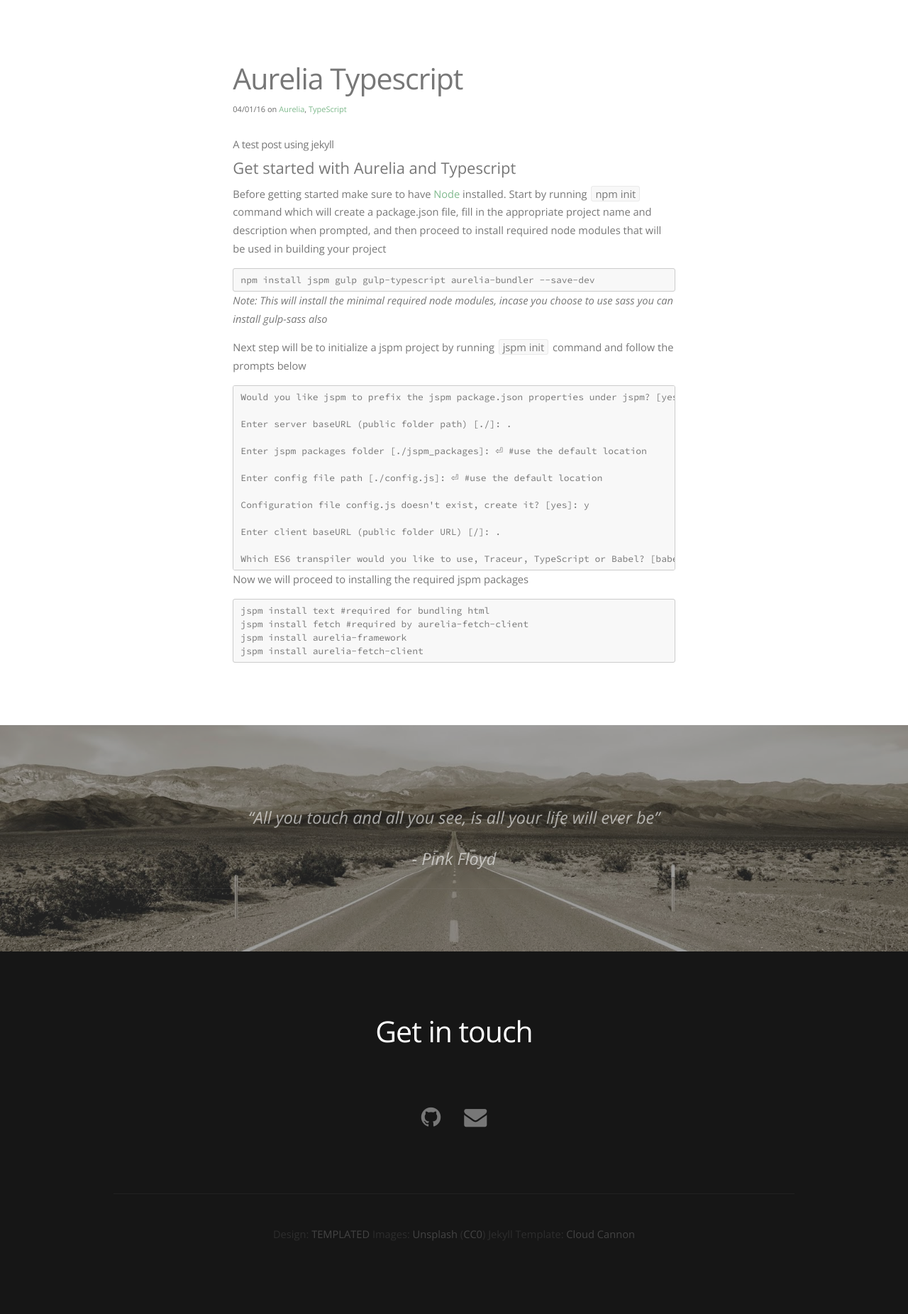
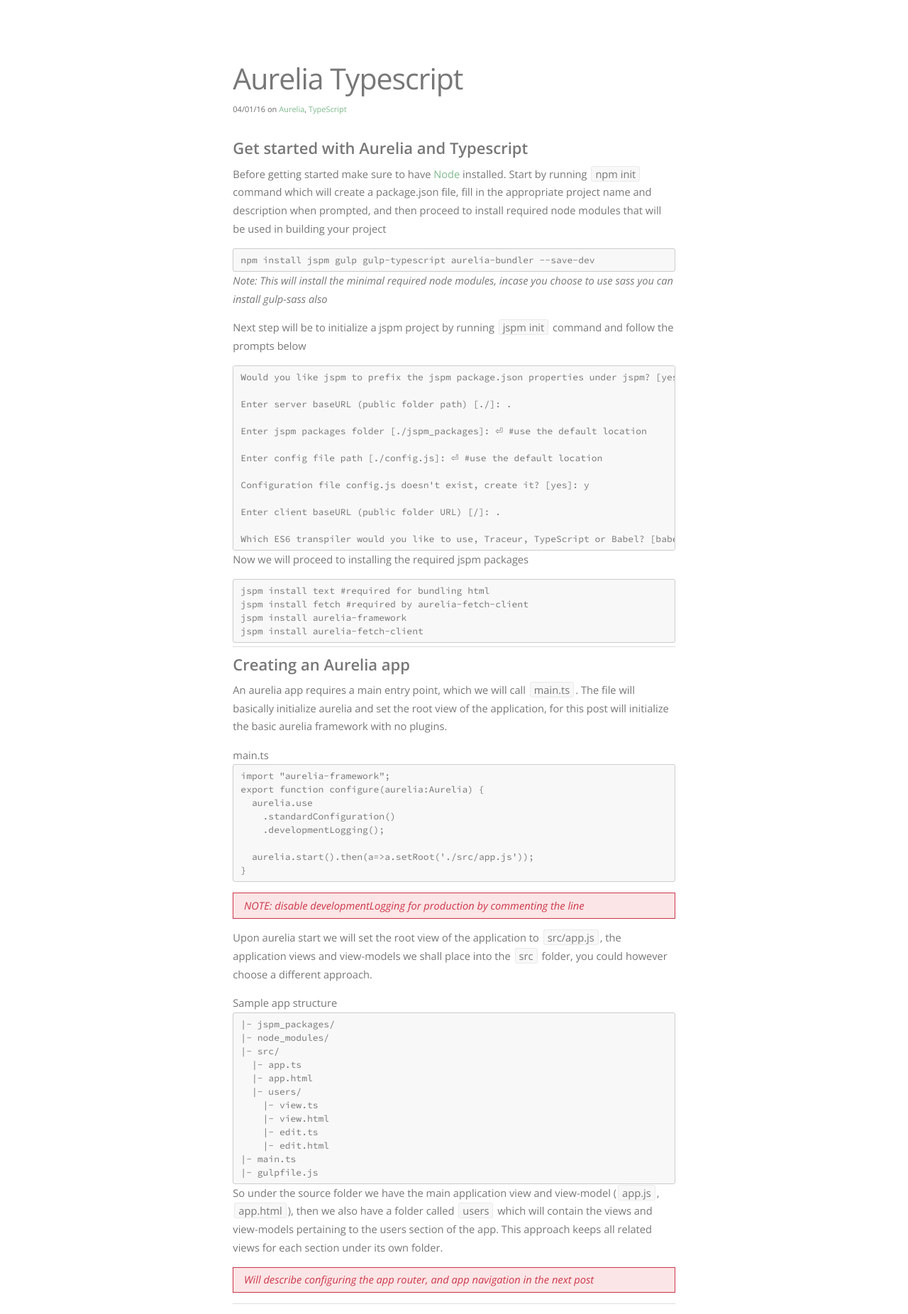
Before and after one commit to adarshpastakia/adarshpastakia.github.io, a Jekyll site: the page built from _posts/2016-04-01-aurelia-typescript.md, in a window 1280 px wide. Shown: the part 380-2232 px from the top of the page at 71% size. Built offline with Jekyll 4.4.1, drawn with Linux system fonts in a browser that asks for light colours; nearby versions of some CDN libraries; before the commit the page ends 2176 px from its top, so only the background shows below that; some of the changed text lies outside the part shown.

Commit message:
First blog post

````diff
--- a/_posts/2016-04-01-aurelia-typescript.md
+++ b/_posts/2016-04-01-aurelia-typescript.md
@@ -8,10 +8,10 @@
 
 category: aurelia
 
+excerpt: Getting started with aurelia and typescript, this post describes how to setup and bundle applications.
+
 ---
 
-A test post using jekyll
-------------------------
 
 ### Get started with [Aurelia](//aurelia.io) and [Typescript](//typescriptlang.org)
 
@@ -49,3 +49,136 @@
 jspm install aurelia-framework
 jspm install aurelia-fetch-client
 ```
+----
+
+### Creating an Aurelia app
+
+An aurelia app requires a main entry point, which we will call `main.ts`. The file will basically initialize aurelia and set the root view of the application, for this post will initialize the basic aurelia framework with no plugins.
+
+#### main.ts
+```javascript
+import "aurelia-framework";
+export function configure(aurelia:Aurelia) {
+  aurelia.use
+    .standardConfiguration()
+    .developmentLogging();
+
+  aurelia.start().then(a=>a.setRoot('./src/app.js'));
+}
+```
+
+> NOTE: disable developmentLogging for production by commenting the line
+
+Upon aurelia start we will set the root view of the application to `src/app.js`, the application views and view-models we shall place into the `src` folder, you could however choose a different approach.
+
+#### Sample app structure
+```
+|- jspm_packages/
+|- node_modules/
+|- src/
+  |- app.ts
+  |- app.html
+  |- users/
+    |- view.ts
+    |- view.html
+    |- edit.ts
+    |- edit.html
+|- main.ts
+|- gulpfile.js
+```
+So under the source folder we have the main application view and view-model (`app.js`, `app.html`), then we also have a folder called `users` which will contain the views and view-models pertaining to the users section of the app. This approach keeps all related views for each section under its own folder.
+
+> Will describe configuring the app router, and app navigation in the next post
+
+----
+
+### Bundling an Aurelia app
+
+Bundling an aurelia using a task in `gulpfile.js`
+
+#### gulpfile.js
+```javascript
+var gulp = require('gulp');
+var runSequence = require('run-sequence');
+var ts = require('gulp-typescript');
+var bundler = require('aurelia-bundler');
+
+// Typescript Compiler
+// Compile all typescript files in its own folder
+var tsProject = ts.createProject({
+    declaration: false,
+    noExternalResolve: true,
+    sortOutput: true,
+    target: 'ES5',
+    module: 'amd',
+    noImplicitAny: false,
+    removeComments: true,
+    emitDecoratorMetadata: true,
+    experimentalDecorators: true
+  });
+gulp.task('scripts:compile', function () {
+  var tsRoot = gulp.src([
+    './jspm_packages/npm/aurelia-*/*.d.ts',
+    './src/**/*.ts'], {base: './'})
+  .pipe(ts(tsProject));
+	return tsRoot.js.pipe(gulp.dest('.'));
+});
+
+// Aurelia Bundle
+var config = {
+  force: true,
+  packagePath: '.',
+  bundles: {
+    "dist/app": {
+      // Do not inject imported files,
+      //  any external files that required to be imported must be added to the list
+      //  placing files in [..] prevents the bundler from injecting imported files as well
+      includes: [
+        '[main.js]',
+        '[./src/**/*.js]',
+        '[./src/**/*.html!text]'
+      ],
+      options: {
+        inject: true,
+        minify: true
+      }
+    },
+    "dist/aurelia": {
+      includes:[
+        './jspm_packages/npm/**/aurelia-*.js',
+        './jspm_packages/npm/**/aurelia-validation*/resources/*.js'
+      ],
+      options: {
+        inject: true,
+        minify: true
+      }
+    }
+  }
+};
+gulp.task('aurelia:bundle', function () {
+  return bundler.bundle(config);
+});
+gulp.task('aurelia:unbundle', function () {
+  return bundler.unbundle(config);
+});
+// Copy deployment specific files to a build folder
+gulp.task('aurelia:build', function () {
+  return gulp.src(['./index.html', './config.js',
+    './jspm_packages/system*', './dist/**/*',
+    './fonts/**/*', './styles/**/*', './images/**/*' // add other dependent folders
+  ], {base: './'})
+  .pipe(gulp.dest('./build'));
+});
+
+// Default gulp task
+gulp.task('default', ['build'], function () {
+  runSequence('scripts:compile', 'aurelia:bundle', 'aurelia:build', 'aurelia:unbundle');
+});
+```
+
+Steps for bundling
+
+* Compile application typescript files
+* Bundle all application relevant files into `app.js`, aurelia framework into `aurelia.js`
+* Copy relevant files and folders to a `build` folder which makes it easier for deployment
+* Last step is to unbundle the application, due to the fact that aurelia bundle will modify the config.js file to map all files to the dist/js files.
--- a/assets/css/style.css
+++ b/assets/css/style.css
@@ -807,7 +807,6 @@
 
 		#logo h1
 		{
-			color: #FFF;
 			text-shadow: 0 4px 4px DimGray;
 		}
 
@@ -1046,6 +1045,16 @@
 	font-size: 50%;
 	color: dimgray;
 }
+h3 {
+	font-weight: 600;
+	font-size: 1.3em;
+	line-height: 1.2em;
+}
+h3 > small {
+	display: block;
+	font-size: 50%;
+	color: dimgray;
+}
 a > small {
 	font-size: 75%;
 	color: dimgray;
@@ -1059,6 +1068,26 @@
 .post-body h3 {
 	font-size: 1.5em;
 	margin: 0.5em 0;
+}
+.post-body hr {
+	margin: 0.3em 0;
+	padding: 0;
+}
+.post-excerpt {
+	padding: 1em 0;
+}
+
+.button.button-style5 {
+	background: none;
+	padding: 0.3em 0;
+	font-size: 1.1em;
+	color: #80BA8E !important;
+}
+.button.button-style5:after {
+	content: '...';
+}
+.button.button-style5:hover {
+	color: #70AA7E !important;
 }
 
 code, tt {
@@ -1101,3 +1130,15 @@
   background-color: transparent;
   border: none;
 }
+
+.post-body blockquote {
+	margin: 1em 0;
+	padding: 0.3em 1em;
+	background: rgba(225, 0, 10, 0.1);
+	color: #CC364A;
+	border: 1px solid #CC364A;
+}
+
+.post-body	blockquote > p {
+		margin: 0;
+	}
````
Also changed, not shown: blog/index.html (+6 -3 lines).
